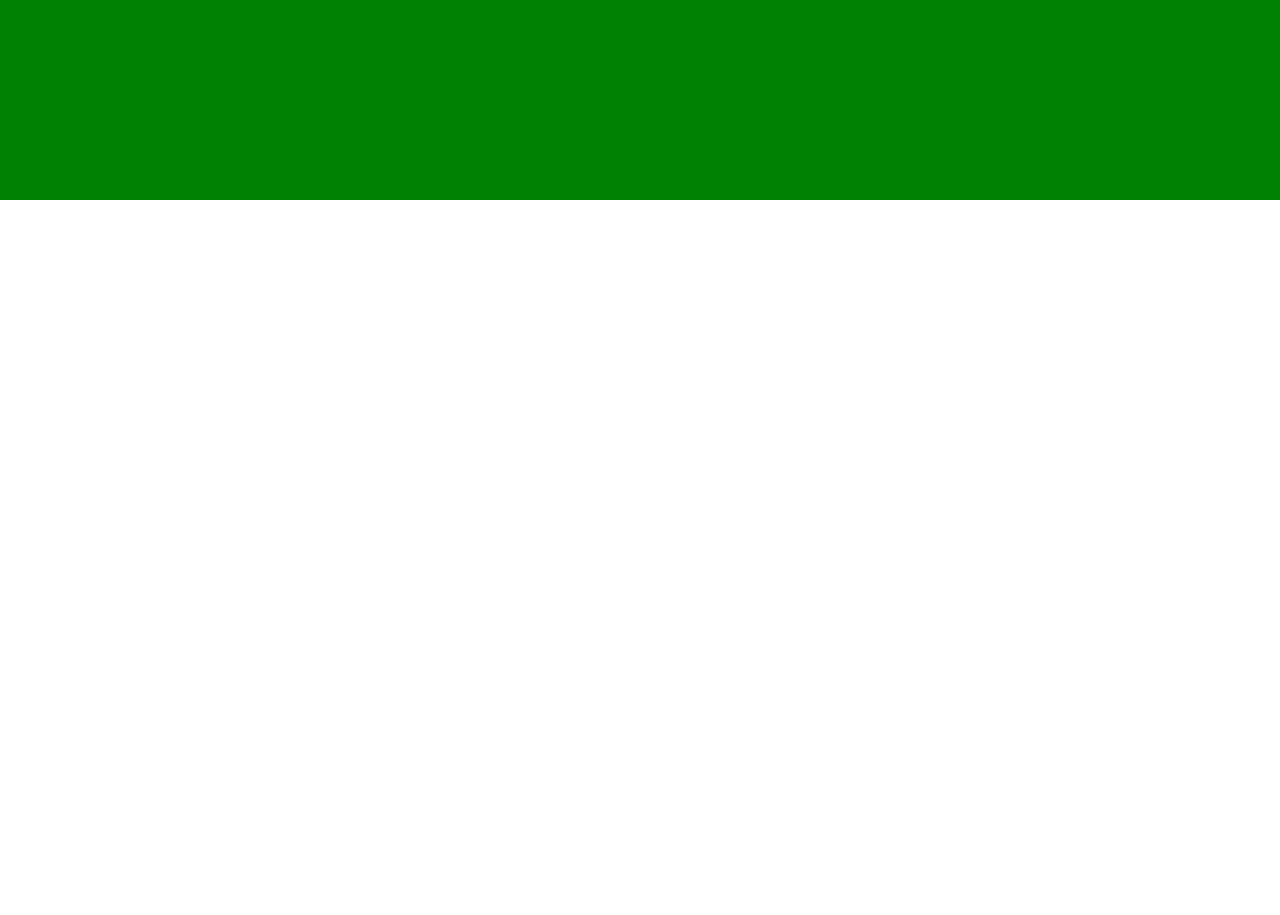
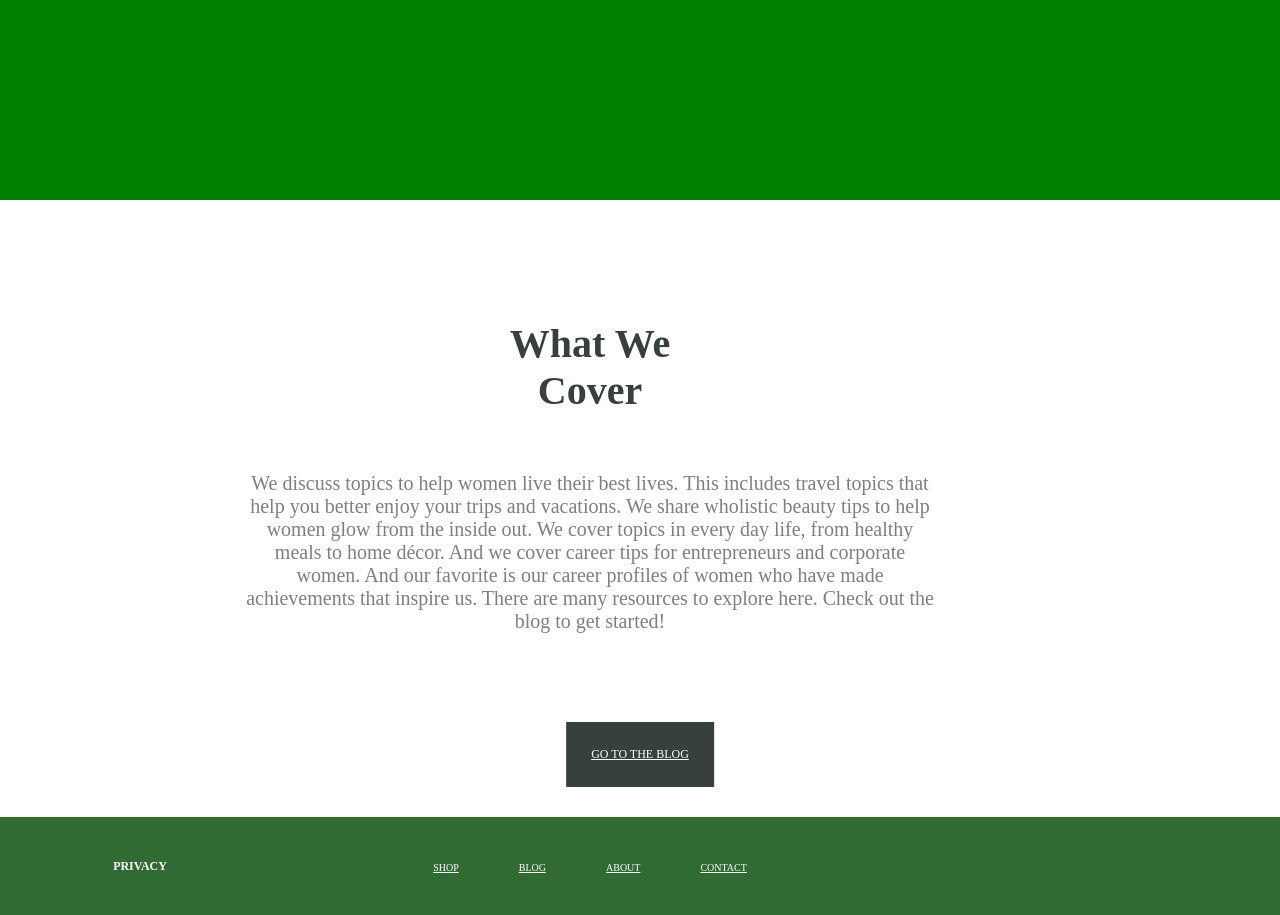
Before and after one commit to salobeko86/new-visual-pic, a plain HTML site: page index.html in a window 1280 px wide. Shown: the part 697-1612 px from the top of the page. Before the commit the page ends 897 px from the top, so only its background shows below. Drawn offline with Linux system fonts and the light colour scheme.

Commit message:
add selectio, add footer, finish

```diff
--- a/index.html
+++ b/index.html
@@ -55,5 +55,36 @@
 		   </div>
 		</div>
 	</section>
+	<div class="box-2">
+        <h3>
+          What We Cover
+        </h3>
+        <p>
+          We discuss topics to help women live their best lives. This includes travel topics that help you better enjoy your trips and vacations. We share wholistic beauty tips to help women glow from the inside out. We cover topics in every day life, from healthy meals to home décor. And we cover career tips for entrepreneurs and corporate women. And our favorite is our career profiles of women who have made achievements that inspire us.
+
+There are many resources to explore here. Check out the blog to get started!
+        </p>
+        <a class="#" href="#">GO TO THE BLOG</a>
+      </div>
+
+    <footer class="footer-list">
+      <h4>
+        PRIVACY
+      </h4>
+      <ul>
+        <li>
+          <a href="#">SHOP</a>
+        </li>
+        <li>
+          <a href="#">BLOG</a>
+        </li>
+        <li>
+          <a href="#">ABOUT</a>
+        </li>
+        <li>
+          <a href="#">CONTACT</a>
+        </li>
+      </ul>
+    </footer>
 </body>
 </html>
--- a/style.css
+++ b/style.css
@@ -73,3 +73,96 @@ p,h3 {
 h3{
 	color: black;
 }
+.txt-box{
+    height: 394px;
+    width: 306px;
+}
+.txt-box h2{
+    font-size: 40px;
+    color: #19381F;
+}
+.txt-box p{
+    font-size: 20px;
+    padding-top: 77px;
+    color: #F4F4F1;
+}
+.backround{
+   display: flex;
+   background-color: #306B34;
+    width: 100%;
+    height: 100%;
+   justify-content: space-evenly;
+   padding-top: 155px;
+   padding-bottom: 155px;
+}
+footer{
+    background-color: #306B34;
+    width: 100%;
+    height: 100%;
+}
+.box-2{
+    background-color: white;
+    width: 100%;
+    height: 617px;
+    position: relative;
+
+}
+.box-2 h3{
+    font-size: 40px;
+    color: #36413E;
+    text-align: center;
+    position: absolute;
+    top: 120px;
+    left: 50%;
+    transform: translateX(-50%);
+
+}
+.box-2 p{
+    color: #7F7F7F;
+    font-size: 20px;
+    width: 696px;
+    height: 247px;
+    text-align: center;
+    top: 272px;
+    left: 50%;
+    transform: translateX(-50%);
+    position: absolute;
+}
+.box-2 a{
+    background:#36413E;
+    color: white;
+    font-size: 12px;
+    bottom: 30px;
+    position: absolute;
+    left: 50%;
+    transform: translateX(-50%);
+    padding: 25px;
+
+}
+.footer-list{
+    display: flex;
+    align-items: center;
+    justify-content: space-around;
+    vertical-align: middle;
+
+}
+.footer-list ul{
+    display: flex;
+    padding: 10px;
+    margin-right: 380px;
+
+}
+.footer-list li{
+    margin: 30px;
+    color: white;
+
+}
+.footer-list a{
+    color: white;
+    font-size: 10px;
+}
+.footer-list h4{
+    color: white;
+    font-size: 12px;
+    display: inline-block;
+}
```
